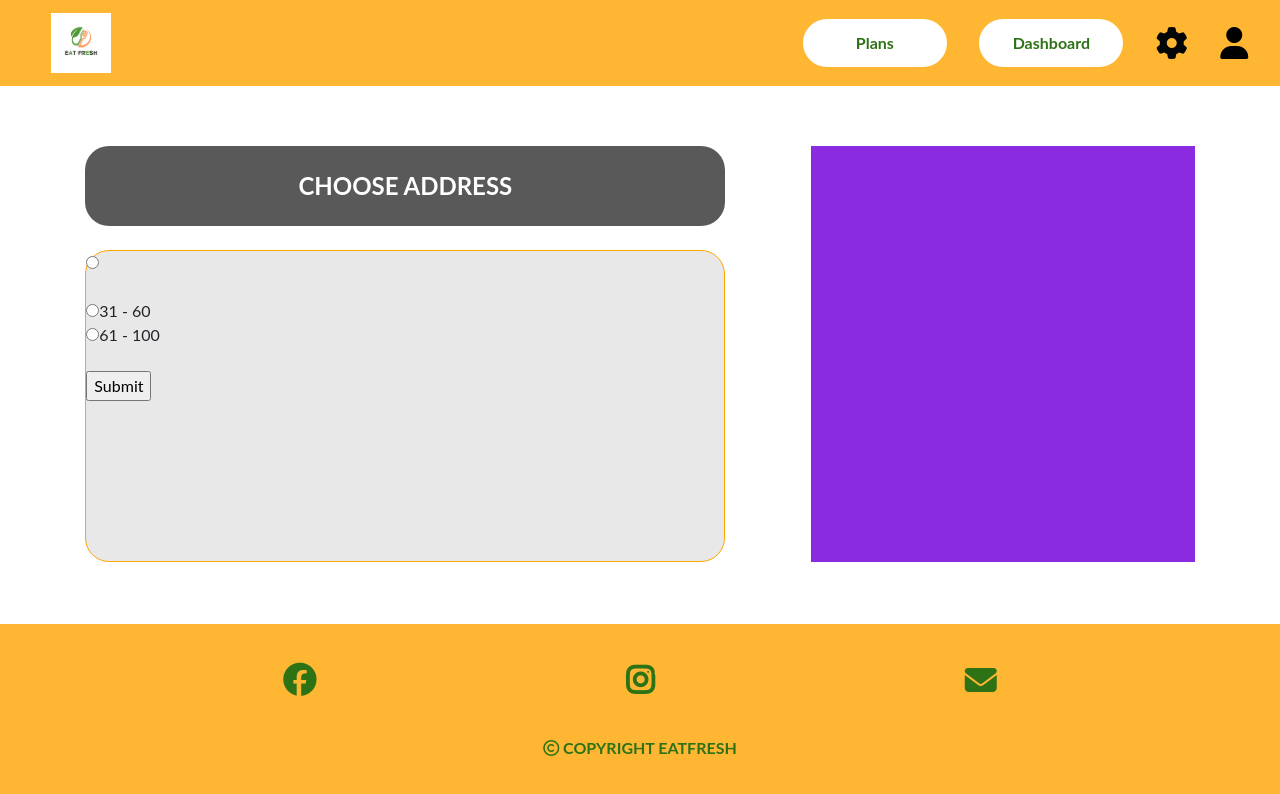
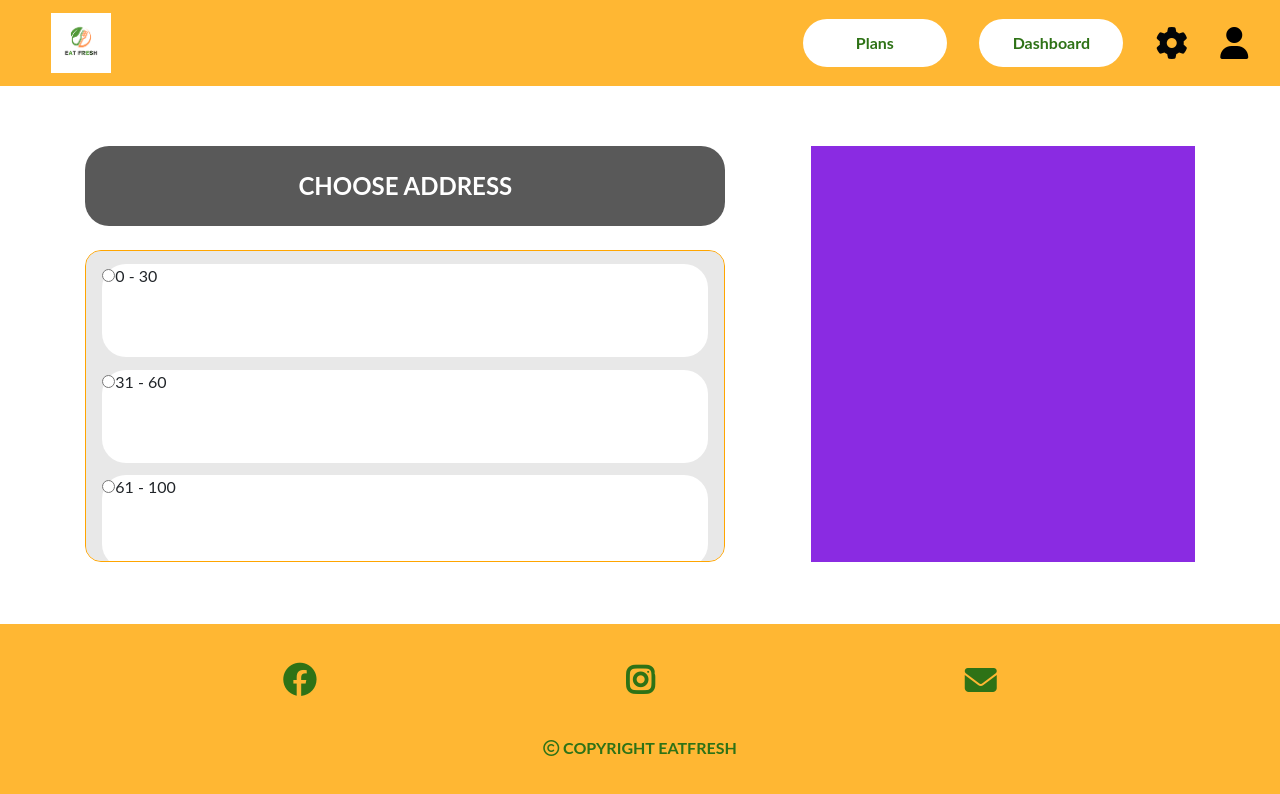
Before and after one commit to Globetrottercode/react_eat_fresh, a React (Create React App) app: page /plans/1/checkout/address in a window 1280 px wide. Shown: the top 794 px of the page. Built offline with nearby package versions, Linux system fonts and the light colour scheme.

Commit message:
Added Scroll functionality inside choose address div

```diff
--- a/src/css/checkout.module.css
+++ b/src/css/checkout.module.css
@@ -177,6 +177,16 @@
   height: 75%;
   width: 100%;
   background-color: rgba(217, 217, 217, 0.6);
+  border-radius: 2vh;
+  border: 1px solid orange;
+  overflow-y: scroll;
+}
+
+.checkoutAddressCard > div {
+  height: 30%;
+  width: 95%;
+  background-color: white;
   border-radius: 3vh;
-  border: 1px solid orange;
+  margin-left: 2.5%;
+  margin-top: 2%;
 }
--- a/src/pages/CheckoutPages/CheckoutAddr.js
+++ b/src/pages/CheckoutPages/CheckoutAddr.js
@@ -21,9 +21,9 @@ function CheckoutAddr() {
                 name="age"
                 value="30"
               />
+              <label for="age1">0 - 30</label>
             </div>
-
-            <br />
+            <div>
               <input
                 onClick={(e) => {
                   console.log(e.target.value);
@@ -34,7 +34,8 @@ function CheckoutAddr() {
                 value="60"
               />
               <label for="age2">31 - 60</label>
-            <br />
+            </div>
+            <div>
               <input
                 onClick={(e) => {
                   console.log(e.target.value);
@@ -45,15 +46,31 @@ function CheckoutAddr() {
                 value="100"
               />
               <label for="age3">61 - 100</label>
-            <br />
-            <br />
+            </div>
+            <div>
               <input
                 onClick={(e) => {
                   console.log(e.target.value);
                 }}
-              type="submit"
-              value="Submit"
+                type="radio"
+                id="age3"
+                name="age"
+                value="100"
               />
+              <label for="age3">61 - 100</label>
+            </div>
+            <div>
+              <input
+                onClick={(e) => {
+                  console.log(e.target.value);
+                }}
+                type="radio"
+                id="age3"
+                name="age"
+                value="100"
+              />
+              <label for="age3">61 - 100</label>
+            </div>
           </div>
         </div>
         <div className={checkout.checkoutAddrRight}></div>
```
Lines whose indentation alone changed are shown as unchanged.
